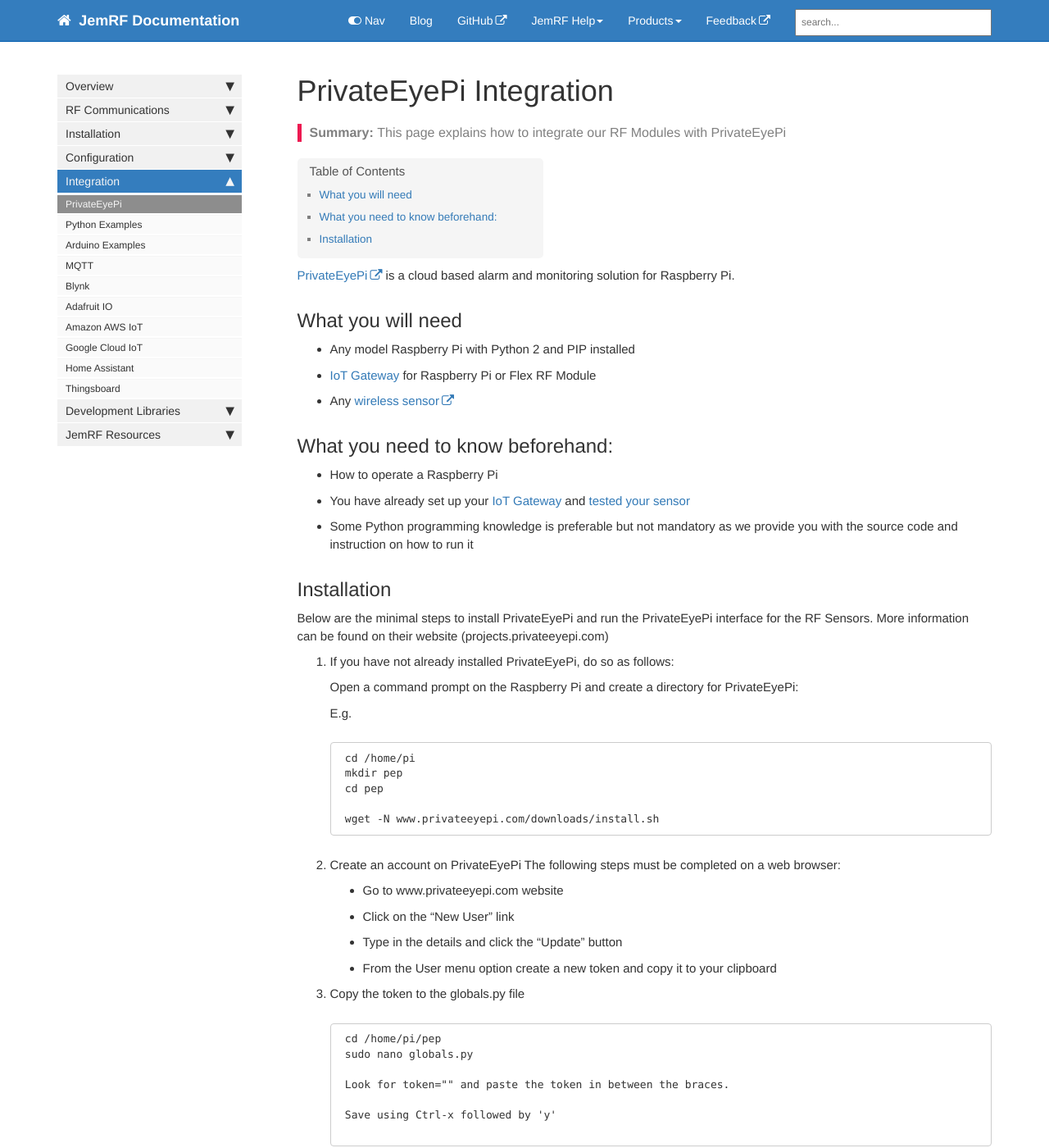
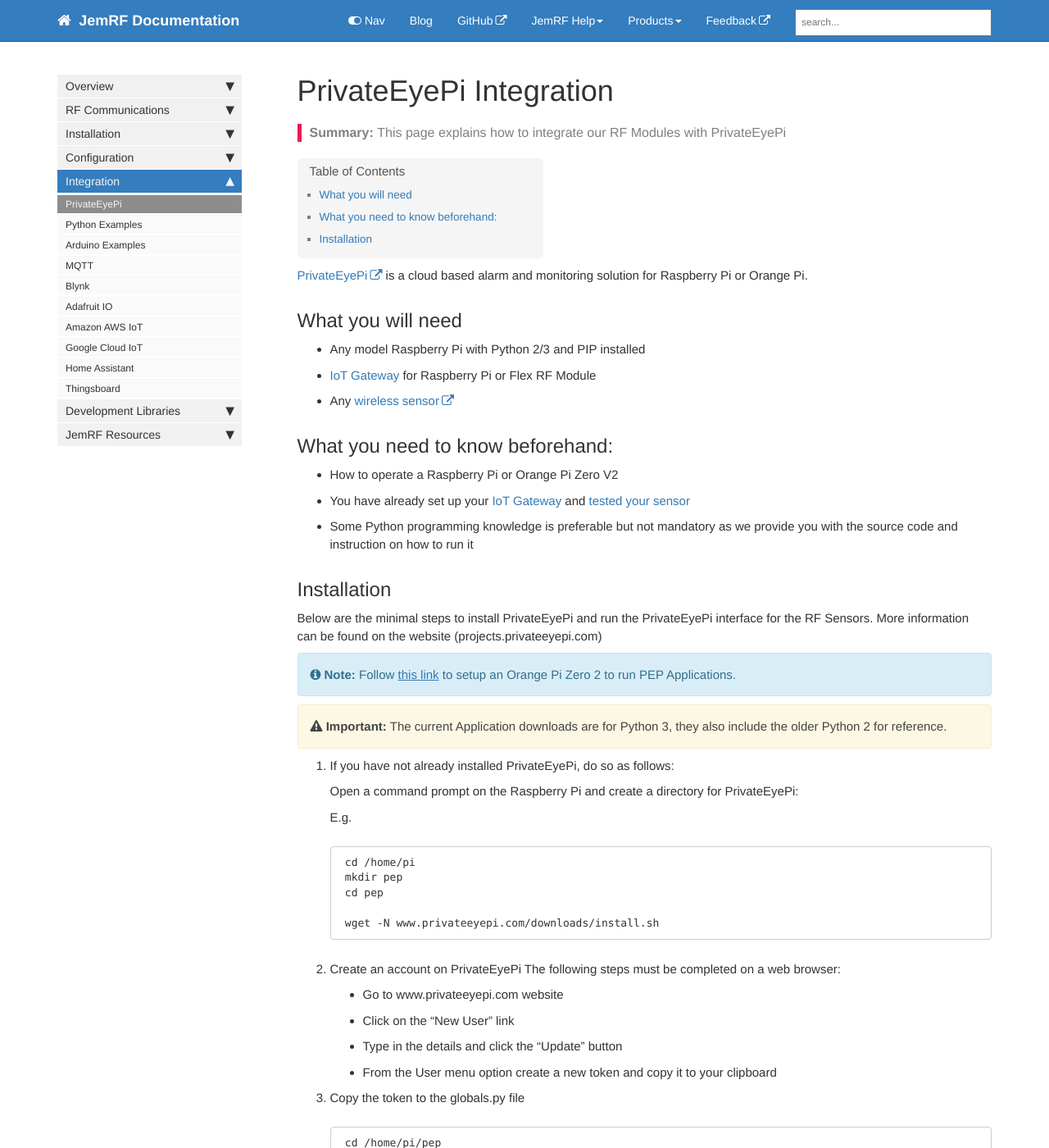
Before and after one commit to JemRF/RF-Documentation, a Jekyll site: the page built from pages/mydoc/privateeyepi.md, in a window 1280 px wide and 1400 px high. Shown: the whole window at 82% size. Built offline with Jekyll 4.4.1, drawn with Linux system fonts in a browser that asks for light colours; comment, search, counter and statistics services are not loaded.

Commit message:
Add links and information to switch from pep to monitoring

```diff
--- a/pages/mydoc/privateeyepi.md
+++ b/pages/mydoc/privateeyepi.md
@@ -9,21 +9,25 @@ permalink: privateeyepi.html
 folder: mydoc
 ---
 
-[PrivateEyePi](https://projects.privateeyepi.com) is a cloud based alarm and monitoring solution for Raspberry Pi.
+[PrivateEyePi](https://projects.privateeyepi.com) is a cloud based alarm and monitoring solution for Raspberry Pi or Orange Pi.
 
 ## What you will need
-* Any model Raspberry Pi with Python 2 and PIP installed
+* Any model Raspberry Pi with Python 2/3 and PIP installed
 * [IoT Gateway](iot_gateway.html) for Raspberry Pi or Flex RF Module
 * Any [wireless sensor](https://www.jemrf.com/collections/all/rf-sensors)
 
 ## What you need to know beforehand:
-* How to operate a Raspberry Pi
+* How to operate a Raspberry Pi or Orange Pi Zero V2
 * You have already set up your [IoT Gateway](iot_gateway.html) and [tested your sensor](sensor_testing.html)
 * Some Python programming knowledge is preferable but not mandatory as we provide you with the source code and instruction on how to run it
 
 ## Installation
 
-Below are the minimal steps to install PrivateEyePi and run the PrivateEyePi interface for the RF Sensors. More information can be found on their website (projects.privateeyepi.com)
+Below are the minimal steps to install PrivateEyePi and run the PrivateEyePi interface for the RF Sensors. More information can be found on the website (projects.privateeyepi.com)
+
+{% include note.html content="Follow [this link](orangepi.html) to setup an Orange Pi Zero 2 to run PEP Applications."%}
+
+{% include important.html content="The current Application downloads are for Python 3, they also include the older Python 2 for reference."%}
 
 1. If you have not already installed PrivateEyePi, do so as follows:
 
```
Also changed, not shown: pages/mydoc/monitoring.md (added, +49 -0 lines).
